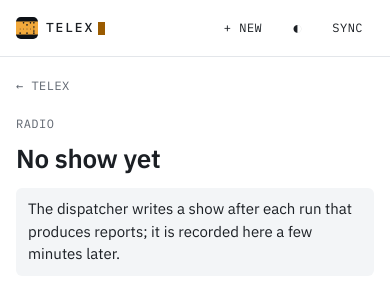
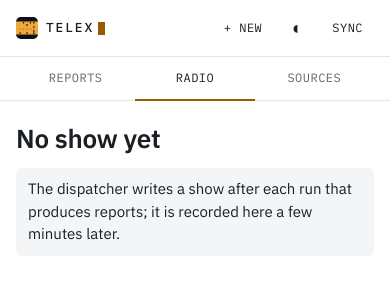
Before and after one commit to vronizor/telex, a FastAPI app: page /radio in a window 390 px wide. Shown: the top 300 px of the page. Run offline with FastAPI, Linux system fonts and the light colour scheme; parts of the project's set-up code (start-up, migrations or seed data) failed here and were passed over.

Commit message:
Nav: Reports / Radio / Sources tabs under the top bar
Three equal tabs on phones, inline from 640px; replaces the Sources link
on the home page and the back links on Radio and Sources. Home radio
strip shows only the length so it fits on one line at 360px.

Co-Authored-By: Claude Opus 5.5 <noreply@anthropic.com>
Claude-Session: https://claude.ai/code/session_01LK33xb3nHFm8fbURpT1cuU

```diff
--- a/src/telex/static/app.css
+++ b/src/telex/static/app.css
@@ -40,6 +40,26 @@ h1, h2, p { margin: 0; }
 .topbar-actions form { margin: 0; }
 
 .page { max-width: 680px; margin: 0 auto; padding: 12px 16px 64px; }
+
+.tabs { border-bottom: 1px solid var(--line); background: var(--bg); }
+.tabs-inner { display: grid; grid-template-columns: repeat(3, minmax(0, 1fr)); max-width: 680px; margin: 0 auto; padding: 0 16px; }
+.tab {
+  display: flex;
+  align-items: center;
+  justify-content: center;
+  min-height: 44px;
+  margin-bottom: -1px;
+  border-bottom: 2px solid transparent;
+  color: var(--muted);
+  text-decoration: none;
+}
+.tab:hover { color: var(--ink); }
+.tab[aria-current="page"] { color: var(--ink); border-bottom-color: var(--accent); }
+.tab:focus-visible { outline: 2px solid var(--accent); outline-offset: -2px; }
+@media (min-width: 640px) {
+  .tabs-inner { display: flex; gap: 28px; }
+  .tab { justify-content: flex-start; }
+}
 
 .btn {
   display: inline-flex;
--- a/src/telex/templates/base.html
+++ b/src/telex/templates/base.html
@@ -31,6 +31,14 @@
     </form>
   </nav>
 </header>
+{% set section = "radio" if request.url.path.startswith("/radio") else "sources" if request.url.path.startswith("/sources") else "reports" %}
+<nav class="tabs" aria-label="Sections">
+  <div class="tabs-inner">
+    <a class="tab label" href="/"{% if section == "reports" %} aria-current="page"{% endif %}>Reports</a>
+    <a class="tab label" href="/radio"{% if section == "radio" %} aria-current="page"{% endif %}>Radio</a>
+    <a class="tab label" href="/sources"{% if section == "sources" %} aria-current="page"{% endif %}>Sources</a>
+  </div>
+</nav>
 <main class="page">
 {% block content %}{% endblock %}
 </main>
--- a/src/telex/templates/index.html
+++ b/src/telex/templates/index.html
@@ -12,7 +12,7 @@
 <section class="radio-strip" aria-label="Telex Radio">
   <a class="radio-head label" href="/radio/{{ show.day }}">
     <span>Radio · {{ show.day | short_date(today) }}</span>
-    {% if show.state == "ready" %}<span class="muted">{{ show.minutes }} min · {{ show.topic_chapters | length }} {{ "segment" if show.topic_chapters | length == 1 else "segments" }}</span>
+    {% if show.state == "ready" %}<span class="muted">{{ show.minutes }} min</span>
     {% elif show.state == "recording" %}<span class="muted">recording…</span>
     {% else %}<span class="is-error">not recorded</span>{% endif %}
     <span class="push">Show →</span>
@@ -38,7 +38,7 @@
     Weekly topics per day{% if daily %} · +{{ daily }} daily{% endif %}{% if monthly_days %} · monthly on {{ monthly_days | join(", ") }}{% endif %}
   </p>
   <p class="edition-line label">
-    {% if latest_edition %}<a href="/opds/edition/{{ latest_edition.day }}.epub">Edition {{ latest_edition.range }} ↓</a> · {% endif %}next edition {{ next_edition | short_date(today) }} · <a href="/sources">Sources →</a>
+    {% if latest_edition %}<a href="/opds/edition/{{ latest_edition.day }}.epub">Edition {{ latest_edition.range }} ↓</a> · {% endif %}next edition {{ next_edition | short_date(today) }}
   </p>
 </section>
 
--- a/src/telex/templates/radio.html
+++ b/src/telex/templates/radio.html
@@ -2,8 +2,6 @@
 {% from "_radio.html" import player, clock %}
 {% block title %}Telex Radio{% if show %} · {{ show.day.strftime("%a %d %b") }}{% endif %}{% endblock %}
 {% block content %}
-<a class="back label" href="/">← Telex</a>
-<p class="topic-meta label">Radio</p>
 
 {% if not show %}
 <h1 class="headline">No show yet</h1>
--- a/src/telex/templates/sources.html
+++ b/src/telex/templates/sources.html
@@ -1,7 +1,6 @@
 {% extends "base.html" %}
 {% block title %}Sources · Telex{% endblock %}
 {% block content %}
-<a class="back label" href="/">← Topics</a>
 <h1 class="headline">Sources</h1>
 <p class="statusline label">{{ counts.listed }} listed · {{ counts.prefer }} preferred · {{ counts.voice }} voices · {{ counts.cited }} cited in reports</p>
 
```
